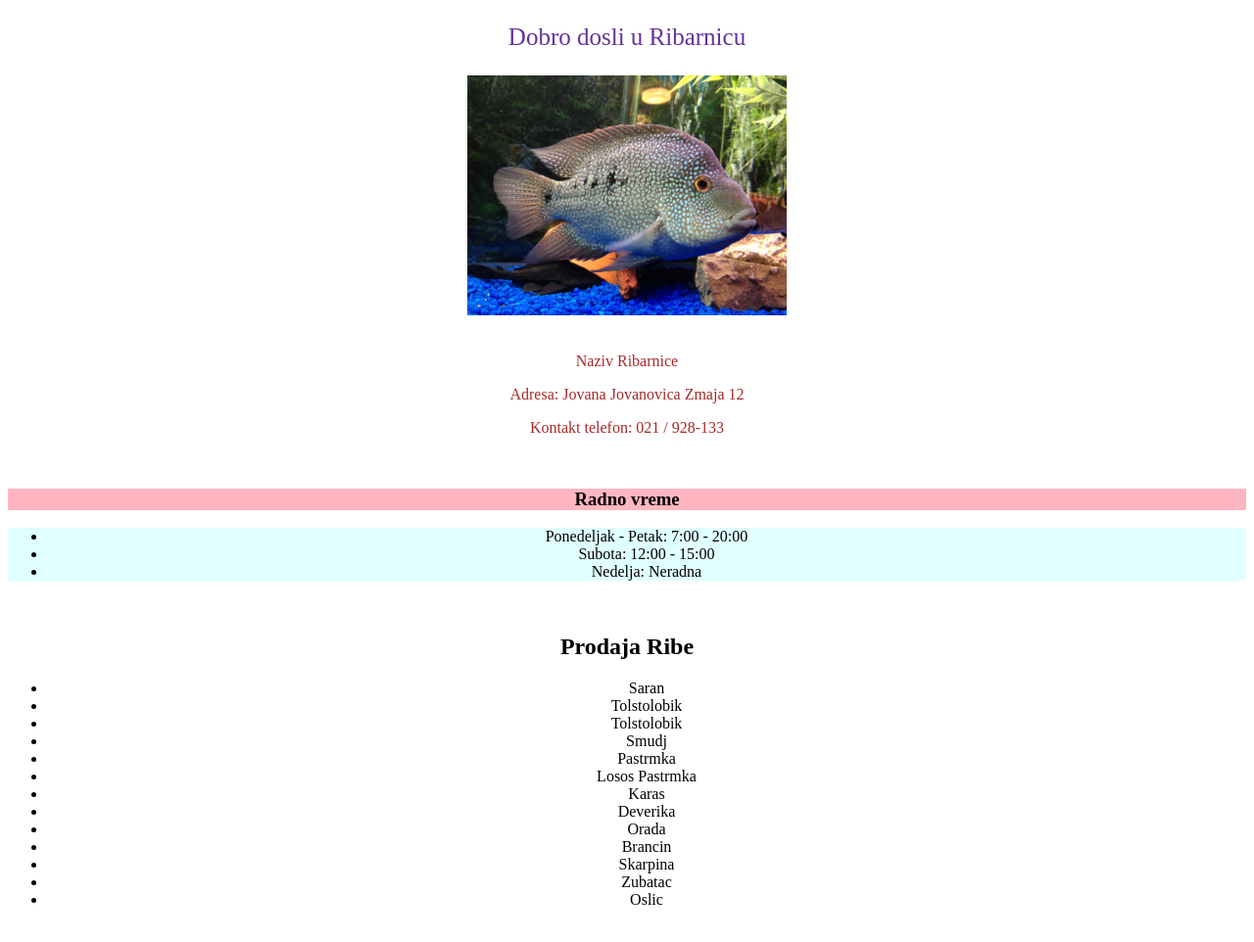
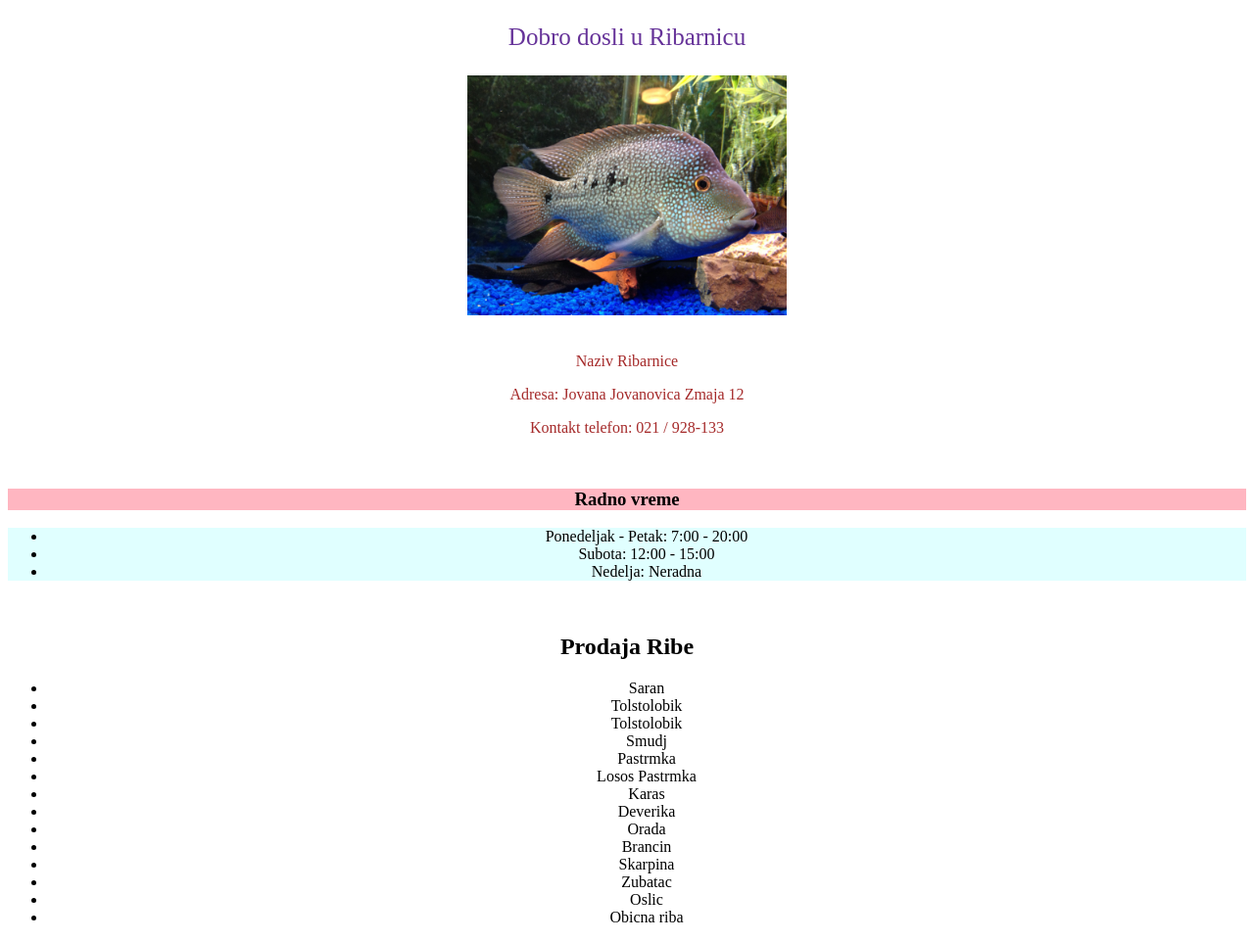
Before and after one commit to Kuzmanovich/oop, a plain HTML site: page web/index.html in a window 1280 px wide. Shown: the part 74-1036 px from the top of the page at 98% size. Drawn offline with nearby package versions, Linux system fonts and the light colour scheme.

Commit message:
commit on 'main'

```diff
--- a/web/index.html
+++ b/web/index.html
@@ -64,6 +64,7 @@
         <li>Skarpina</li>
         <li>Zubatac</li>
         <li>Oslic</li>
+        <li>Obicna riba</li>
     </ul>
 
 </body>
```
